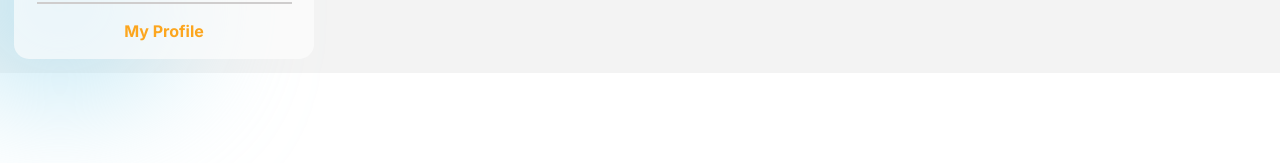
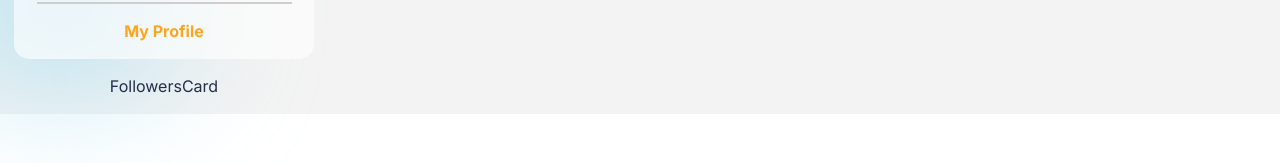
Before and after one commit to bregarulai/socialMedia-mern, a React (Create React App) app in the folder client/: page / in a window 1280 px wide. Shown: the part 353-516 px from the top of the page. Built offline with nearby package versions, Linux system fonts and the light colour scheme; the HTML template or start-up script is replaced by a standard one.

Commit message:
created followersCard component

```diff
--- /dev/null
+++ b/client/src/components/followersCard/FollowersCard.jsx
@@ -0,0 +1,7 @@
+import React from 'react';
+
+const FollowersCard = () => {
+  return <div className='followersCard'>FollowersCard</div>;
+};
+
+export default FollowersCard;
--- a/client/src/components/index.js
+++ b/client/src/components/index.js
@@ -1,3 +1,4 @@
 export { default as Profile } from './profile/Profile';
 export { default as LogoSearch } from './logoSearch/LogoSearch';
 export { default as ProfileCard } from './profileCard/ProfileCard';
+export { default as FollowersCard } from './followersCard/FollowersCard';
--- a/client/src/components/profile/Profile.jsx
+++ b/client/src/components/profile/Profile.jsx
@@ -1,11 +1,12 @@
 import React from 'react';
-import { LogoSearch, ProfileCard } from '..';
+import { LogoSearch, ProfileCard, FollowersCard } from '..';
 
 const Profile = () => {
   return (
     <div className='profile'>
       <LogoSearch />
       <ProfileCard />
+      <FollowersCard />
     </div>
   );
 };
--- a/client/src/index.scss
+++ b/client/src/index.scss
@@ -11,3 +11,4 @@
 @import './components/logoSearch/logoSearch';
 @import './components/profile/profile';
 @import './components//profileCard/profileCard';
+@import './components/followersCard//followersCard';
```
Also changed, not shown: client/src/components/followersCard/_followersCard.scss (added).
